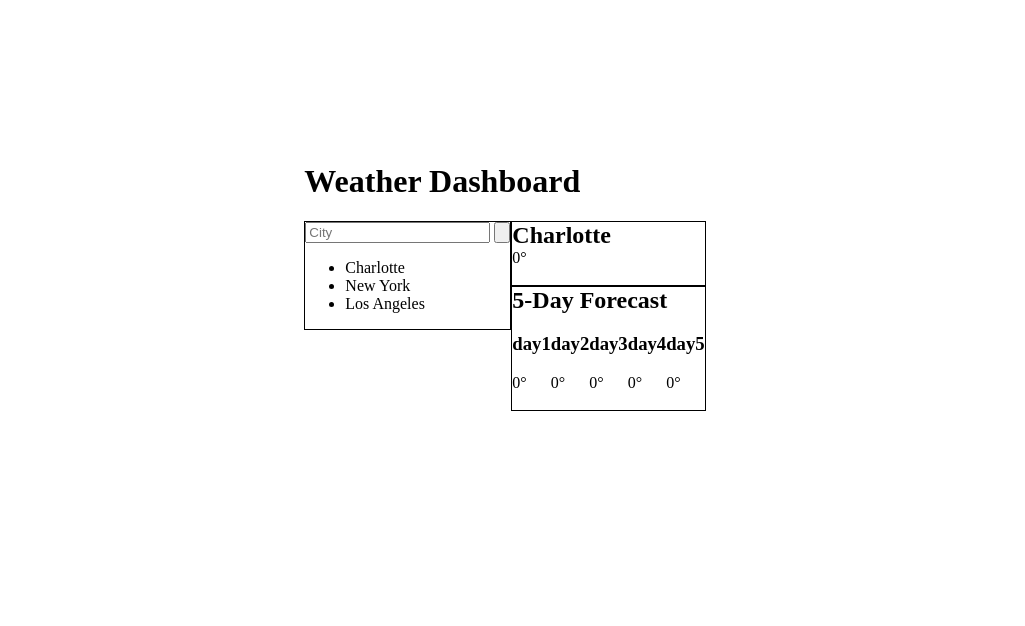
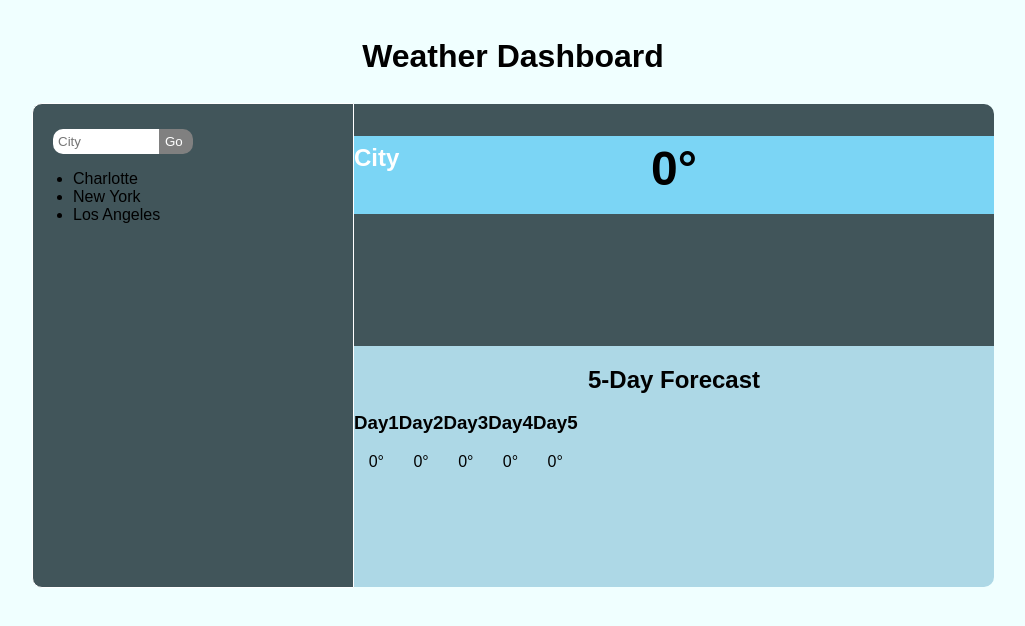
Before and after one commit to 704abe/open-weather-dashboard, a plain HTML site: page index.html in a window 1280 px wide. Shown: the whole page, without its empty margins (135-1160 px from the left). Drawn offline with nearby package versions, Linux system fonts and the light colour scheme.

Commit message:
new color scheme

```diff
--- a/index.html
+++ b/index.html
@@ -15,7 +15,7 @@
             <div class="menu">
                 <div class="input">
                     <input type="text" name="city" placeholder="City" id="inputBar">
-                    <input type="button" id="inputBtn">
+                    <button id="inputBtn">Go</button>
                 </div>
                 <ul class="recent">
                     <li class="item1">Charlotte</li>
@@ -25,9 +25,16 @@
             </div>
             <div class="right">
                 <div class="today">
-                    <h2 id="cityTitle">Charlotte</h2>
-                    <div id="temp">0°</div>
-                    <img src="" alt="" id="icon">
+                    <div class="todayHeader">
+                        <h2 id="cityTitle">City</h2>
+                    </div>
+                    <div class="description">
+                        <div id="temp">0°</div>
+                        <div id="descr"></div>
+                        <img alt="" SameSite="secure" id="icon">
+                    </div>
+                    <div id="humid"></div>
+                    <div id="wind"></div>
                 </div>
                 <div class="future">
                     <h2 class="futureTitle">5-Day Forecast</h2>
--- a/script.js
+++ b/script.js
@@ -1,6 +1,10 @@
+var inputBtn = $('#inputBtn');
+var inputBar = $('#inputBar');
+
 const weather = {
     apiKey: '2b42c7fdedf42c78051a0e7d3a57aab9',
     fetchWeather: function(city) {
+        console.log(typeof city, city);
         fetch('https://api.openweathermap.org/data/2.5/weather?q='
         + city
         + '&units=imperial&appid='
@@ -10,11 +14,31 @@ const weather = {
         .then((data) => this.displayWeather(data));
     },
     displayWeather: function(data) {
-        const { name } = data;
-        const { icon, description } = data.weather[0];
-        const { temp, humidity } = data.main;
-        const { speed } = data.wind
-        console.log(name,icon,description,temp,humidity,speed);
+        const name = data.name;
+        const icon = data.weather[0].icon;
+        const description = data.weather[0].description;
+        const temp = Math.floor(data.main.temp);
+        const humidity = data.main.humidity;
+        const speed = data.wind.speed
+        console.log(name,icon,description,temp,speed);
+        console.log(typeof icon, icon);
         $('#cityTitle').text(name);
+        $('#temp').text(temp + '°');
+        $('#descr').text(description);
+        $('#icon').attr("src", 'https://openweathermap.org/img/wn/' + icon + '.png');
+        $('#humid').text('Humidity: ' + humidity + '%');
+        $('#wind').text('Wind Speed: ' + speed + 'mph');
+
     }
 }
+
+function search(input) {
+    console.log('hallo');
+    weather.fetchWeather(input);
+    }
+
+inputBtn.on('click', function(e) {
+    console.log('hello');
+    search(inputBar.value);
+});
+// weather.fetchWeather('tokyo')
--- a/style.css
+++ b/style.css
@@ -1,47 +1,139 @@
+
+.class {
+    color:#7bd5f5;
+    color: #787FF6;
+    color: #4ADEDE;
+    color:#1CA7EC;
+    color:#1F2F98;
+}
 
 body {
     display: flex;
     justify-content: center;
     align-items: center;
     height: 67vh;
+    width: 100%;
+    font-family: sans-serif;
+    background-color: azure;
+}
+
+main {
+    height: 100%;
+    width: 100%;
+    text-transform: capitalize;
+    background-color: azure;
 }
 
 .dashboard {
     display: flex;
     height: 90%;
-    /* justify-content: center; */
-    /* align-items: center; */
+    width: 100%;
+    justify-content: center;
+    align-items: center;
+    /* box-shadow: -1px 1px 10px gray; */
 }
 
 .menu {
-border: 1px solid black;
-height: 100%;
+    /* border: 1px solid black; */
+    height: 100%;
+    width: 25%;
+    border-radius: 10px 0 0 10px;
+    background-color: rgba(65, 85, 90, 1);
+    border: 1px solid white;
+}
 
+.input {
+    display: flex;
+    /* justify-content: space-around; */
+    margin-left: 20px;
+    padding-top: 25px;
+}
+
+#inputBar {
+    width: 6rem;
+    border-radius: 10px 0 0 10px;
+    border: none;
+    padding-left: 5px;
+    padding: 5px;
+}
+
+#inputBar:focus {
+    outline: none;
+}
+
+#inputBtn {
+    border-radius: 0 10px 10px 0;
+    border: none;
+    padding-right: 10px;
+    color: white;
+    background-color: gray;
+}
+
+#inputBtn:active {
+    /* background-color: lightgray; */
+    box-shadow: 1px 1px 5px black;
 }
 
 .right {
     display: flex;
     flex-direction: column;
     height: 100%;
+    width: 50%;
 }
 
 .today {
-    border: 1px solid black;
+    /* border: 1px solid black; */
+    border-radius: 0 10px 0 0;
     height: 50%;
+    background-color: rgba(65, 85, 90, 1);
+    /* background-color: #787FF6; */
+    color: white;
+    text-align: center;
+    padding-top: 20px;
+}
+
+.todayHeader {
+    display: flex;
+    height: 5%;
+    /* justify-content: center; */
+    /* align-items: center; */
+}
+
+#temp {
+    font-size: 3rem;
+    /* padding-top: .5rem; */
+}
+
+.description {
+    background-color: #7bd5f5;
+    color: black;
+    padding-top: 5px;
+    font-weight: bold;
+}
+
+#humid {
+    padding-top: 8px;
 }
 
 .future {
-    border: 1px solid black;
+    /* border: 1px solid black; */
+    border-radius: 0 0 10px 0;
     height: 50%;
+    background-color: lightblue;
+    padding-top: 20px;
+    text-align: center;
 }
 
 h1 {
+    display: flex;
+    justify-content: center;
+    align-items: center;
     height: 10%;
 }
 
 h2 {
-display: inline;
-height: 10%;
+    display: inline;
+    /* height: 10%; */
 }
 
 .days {
```
